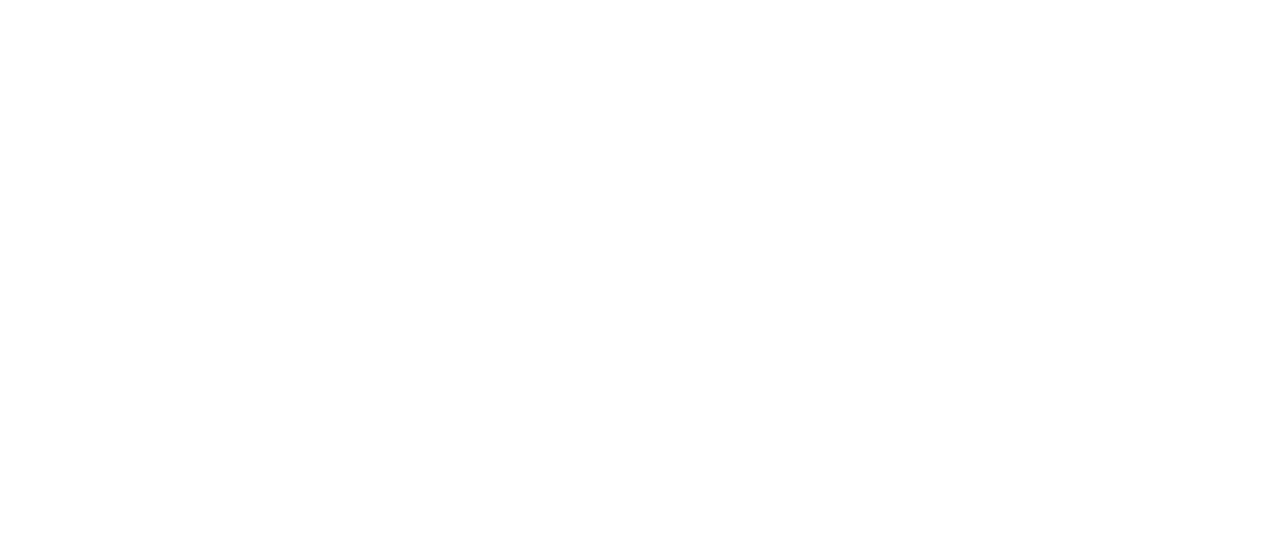
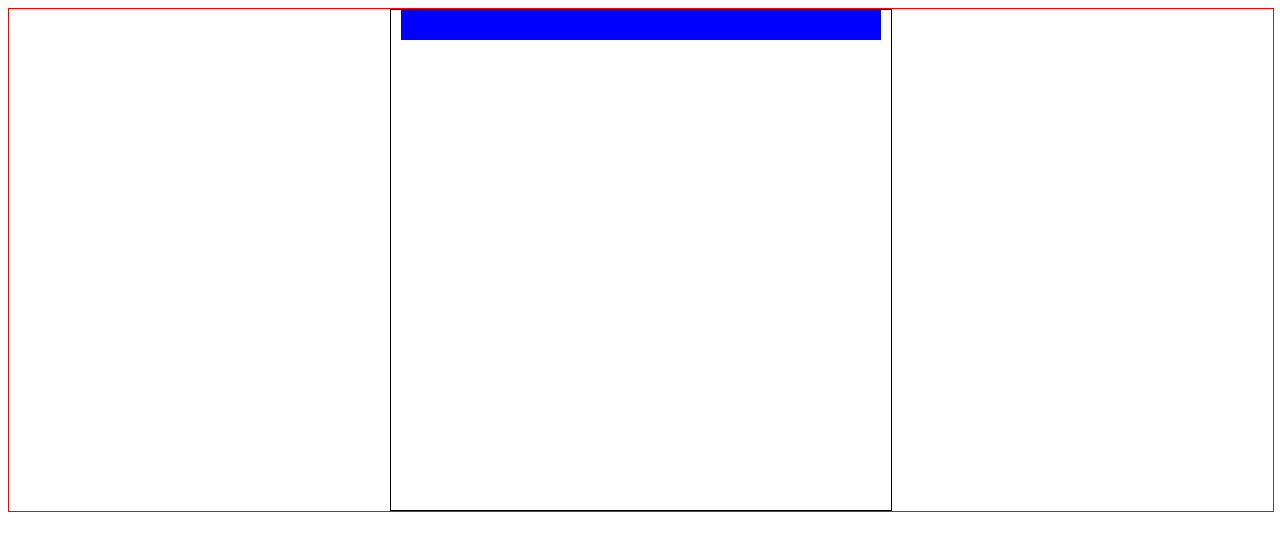
Before and after one commit to d1lanX/etch-a-sketch, a plain HTML site: page index.html in a window 1280 px wide. Drawn offline with Linux system fonts and the light colour scheme.

Commit message:
Agregue el container de la cuadricula y cree 16 de ellos

```diff
--- a/css/style.css
+++ b/css/style.css
@@ -0,0 +1,16 @@
+.main-container{
+    width: 100%;
+    height: auto;
+    display: flex;
+    justify-content: center;
+    border: 1px solid red;
+
+}
+
+.container{
+    display: flex;
+    justify-content: center;
+    border: 1px solid black;
+    width: 500px;
+    height: 500px;
+}
--- a/index.html
+++ b/index.html
@@ -1,12 +1,21 @@
 <!DOCTYPE html>
 <html lang="en">
+
 <head>
     <meta charset="UTF-8">
     <meta http-equiv="X-UA-Compatible" content="IE=edge">
     <meta name="viewport" content="width=device-width, initial-scale=1.0">
     <title>etch-a-sketch</title>
+    <link rel="stylesheet" href="css/style.css">
 </head>
+
 <body>
+    <div class="main-container">
+        <div class="container"></div>
+
+    </div>
 
 </body>
+<script src="js/app.js"></script>
+
 </html>
--- a/js/app.js
+++ b/js/app.js
@@ -0,0 +1,8 @@
+const container = document.querySelector('.container');
+
+for(let i = 0; i < 16; i++){
+    const div = document.createElement('div');
+    div.style.cssText = "width: 30px; height: 30px";
+    div.style.backgroundColor = "blue";
+    container.append(div);
+}
```
